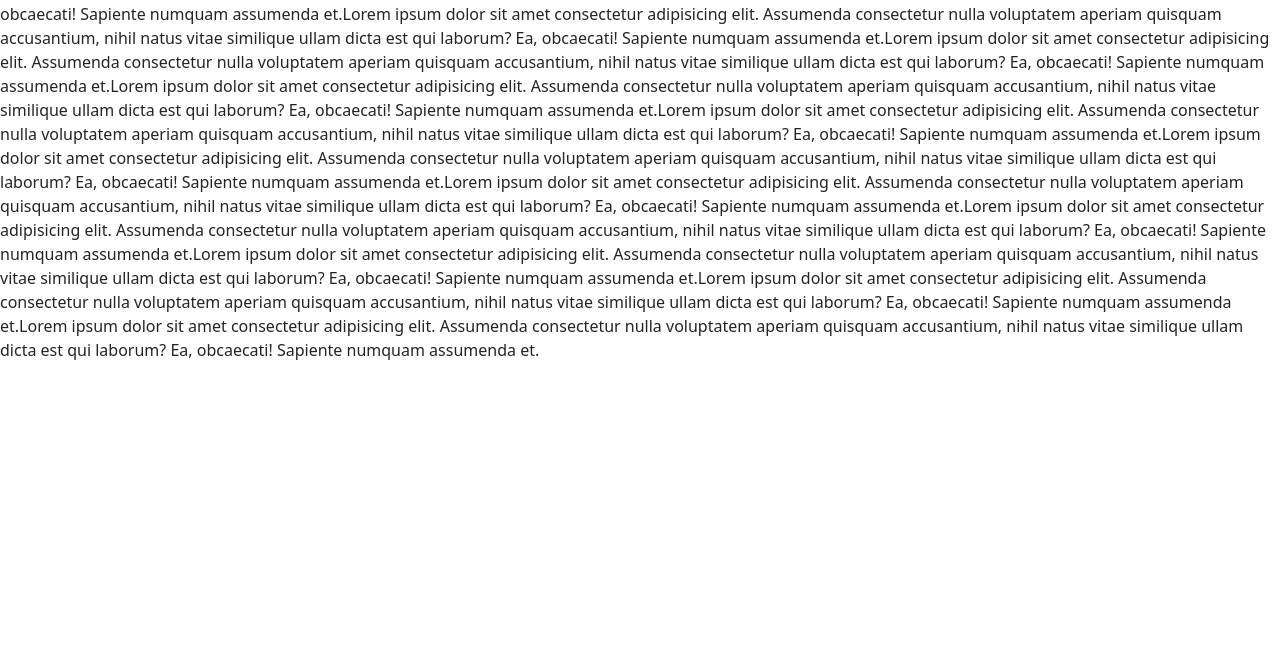
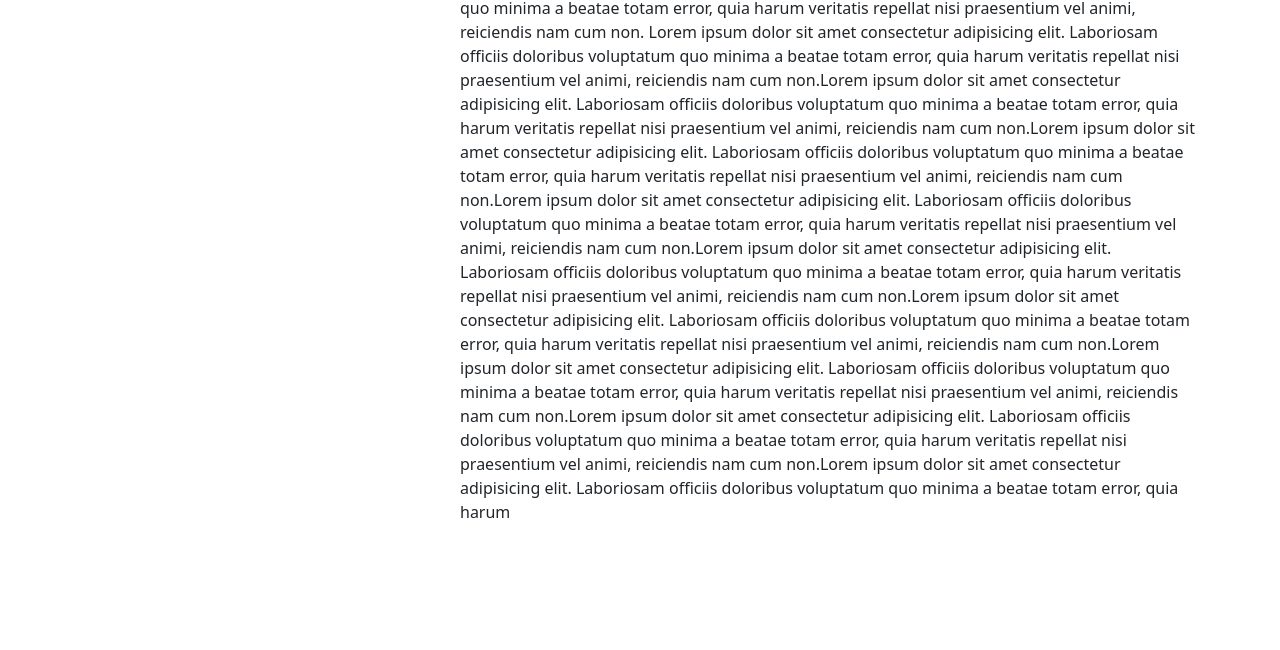
Before and after one commit to Pting1995/Portfolio-mk2, a plain HTML site: page index.html in a window 1280 px wide. Shown: the part 150-800 px from the top of the page. Drawn offline with nearby package versions, Linux system fonts and the light colour scheme.

Commit message:
added columns

```diff
--- a/index.html
+++ b/index.html
@@ -38,36 +38,42 @@
             </div>
         </div>
     </nav>
-    <p>Lorem ipsum dolor sit amet consectetur adipisicing elit. Assumenda consectetur nulla voluptatem aperiam quisquam
-        accusantium, nihil natus vitae similique ullam dicta est qui laborum? Ea, obcaecati! Sapiente numquam assumenda
-        et.Lorem ipsum dolor sit amet consectetur adipisicing elit. Assumenda consectetur nulla voluptatem aperiam
-        quisquam accusantium, nihil natus vitae similique ullam dicta est qui laborum? Ea, obcaecati! Sapiente numquam
-        assumenda et.Lorem ipsum dolor sit amet consectetur adipisicing elit. Assumenda consectetur nulla voluptatem
-        aperiam quisquam accusantium, nihil natus vitae similique ullam dicta est qui laborum? Ea, obcaecati! Sapiente
-        numquam assumenda et.Lorem ipsum dolor sit amet consectetur adipisicing elit. Assumenda consectetur nulla
-        voluptatem aperiam quisquam accusantium, nihil natus vitae similique ullam dicta est qui laborum? Ea, obcaecati!
-        Sapiente numquam assumenda et.Lorem ipsum dolor sit amet consectetur adipisicing elit. Assumenda consectetur
-        nulla voluptatem aperiam quisquam accusantium, nihil natus vitae similique ullam dicta est qui laborum? Ea,
-        obcaecati! Sapiente numquam assumenda et.Lorem ipsum dolor sit amet consectetur adipisicing elit. Assumenda
-        consectetur nulla voluptatem aperiam quisquam accusantium, nihil natus vitae similique ullam dicta est qui
-        laborum? Ea, obcaecati! Sapiente numquam assumenda et.Lorem ipsum dolor sit amet consectetur adipisicing elit.
-        Assumenda consectetur nulla voluptatem aperiam quisquam accusantium, nihil natus vitae similique ullam dicta est
-        qui laborum? Ea, obcaecati! Sapiente numquam assumenda et.Lorem ipsum dolor sit amet consectetur adipisicing
-        elit. Assumenda consectetur nulla voluptatem aperiam quisquam accusantium, nihil natus vitae similique ullam
-        dicta est qui laborum? Ea, obcaecati! Sapiente numquam assumenda et.Lorem ipsum dolor sit amet consectetur
-        adipisicing elit. Assumenda consectetur nulla voluptatem aperiam quisquam accusantium, nihil natus vitae
-        similique ullam dicta est qui laborum? Ea, obcaecati! Sapiente numquam assumenda et.Lorem ipsum dolor sit amet
-        consectetur adipisicing elit. Assumenda consectetur nulla voluptatem aperiam quisquam accusantium, nihil natus
-        vitae similique ullam dicta est qui laborum? Ea, obcaecati! Sapiente numquam assumenda et.Lorem ipsum dolor sit
-        amet consectetur adipisicing elit. Assumenda consectetur nulla voluptatem aperiam quisquam accusantium, nihil
-        natus vitae similique ullam dicta est qui laborum? Ea, obcaecati! Sapiente numquam assumenda et.Lorem ipsum
-        dolor sit amet consectetur adipisicing elit. Assumenda consectetur nulla voluptatem aperiam quisquam
-        accusantium, nihil natus vitae similique ullam dicta est qui laborum? Ea, obcaecati! Sapiente numquam assumenda
-        et.Lorem ipsum dolor sit amet consectetur adipisicing elit. Assumenda consectetur nulla voluptatem aperiam
-        quisquam accusantium, nihil natus vitae similique ullam dicta est qui laborum? Ea, obcaecati! Sapiente numquam
-        assumenda et.</p>
+    <div class="container-lg">
+        <div class="row">
+            <div class="col-md-4 column">
+                <p>hi</p>
 
-    <!-- <div id="projects">
+
+
+            </div>
+            <div class="col-md-8 column">
+                <h1 id="about">Hello</h1>
+                Lorem ipsum dolor sit amet consectetur adipisicing elit. Laboriosam officiis doloribus voluptatum quo
+                minima a beatae totam error, quia harum veritatis repellat nisi praesentium vel animi, reiciendis nam
+                cum non. Lorem ipsum dolor sit amet consectetur adipisicing elit. Laboriosam officiis doloribus
+                voluptatum quo minima a beatae totam error, quia harum veritatis repellat nisi praesentium vel animi,
+                reiciendis nam cum non.Lorem ipsum dolor sit amet consectetur adipisicing elit. Laboriosam officiis
+                doloribus voluptatum quo minima a beatae totam error, quia harum veritatis repellat nisi praesentium vel
+                animi, reiciendis nam cum non.Lorem ipsum dolor sit amet consectetur adipisicing elit. Laboriosam
+                officiis doloribus voluptatum quo minima a beatae totam error, quia harum veritatis repellat nisi
+                praesentium vel animi, reiciendis nam cum non.Lorem ipsum dolor sit amet consectetur adipisicing elit.
+                Laboriosam officiis doloribus voluptatum quo minima a beatae totam error, quia harum veritatis repellat
+                nisi praesentium vel animi, reiciendis nam cum non.Lorem ipsum dolor sit amet consectetur adipisicing
+                elit. Laboriosam officiis doloribus voluptatum quo minima a beatae totam error, quia harum veritatis
+                repellat nisi praesentium vel animi, reiciendis nam cum non.Lorem ipsum dolor sit amet consectetur
+                adipisicing elit. Laboriosam officiis doloribus voluptatum quo minima a beatae totam error, quia harum
+                veritatis repellat nisi praesentium vel animi, reiciendis nam cum non.Lorem ipsum dolor sit amet
+                consectetur adipisicing elit. Laboriosam officiis doloribus voluptatum quo minima a beatae totam error,
+                quia harum veritatis repellat nisi praesentium vel animi, reiciendis nam cum non.Lorem ipsum dolor sit
+                amet consectetur adipisicing elit. Laboriosam officiis doloribus voluptatum quo minima a beatae totam
+                error, quia harum veritatis repellat nisi praesentium vel animi, reiciendis nam cum non.Lorem ipsum
+                dolor sit amet consectetur adipisicing elit. Laboriosam officiis doloribus voluptatum quo minima a
+                beatae totam error, quia harum
+            </div>
+        </div>
+    </div>
+
+        <!-- <div id="projects">
             <h1>Section 2</h1>
             <p></p>
         </div> -->
```
